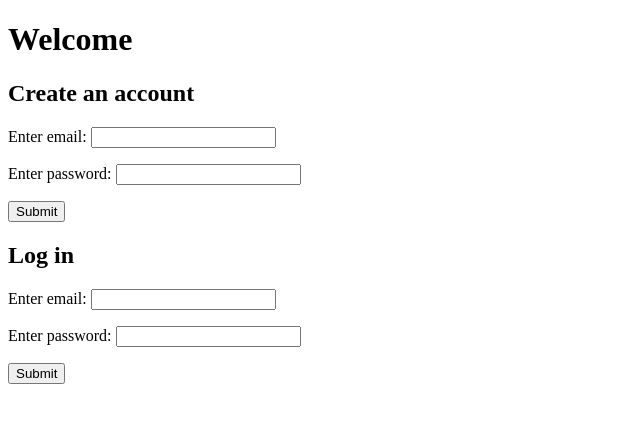
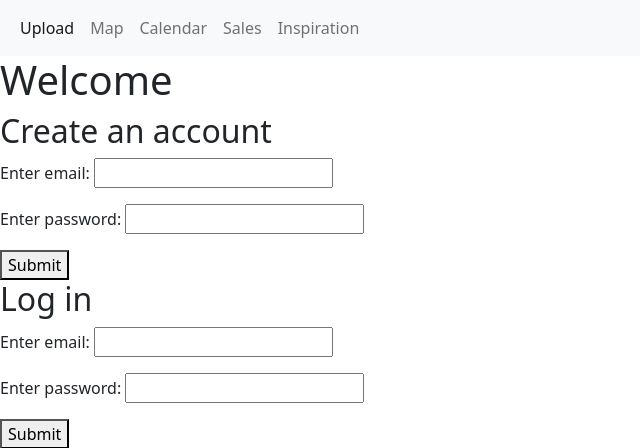
Before and after one commit to jrdjessica/Project-Flowchart, a Flask app: page / in a window 1280 px wide. Shown: the top 448 px of the page, without its empty margins (0-640 px from the left). Run offline with Flask 2, Linux system fonts and the light colour scheme.

Commit message:
Added nav bar

```diff
--- a/templates/base.html
+++ b/templates/base.html
@@ -4,6 +4,38 @@
 <head>
     <meta charset="utf-8">
     <meta name="viewport" content="width=devicewidth">
+    <link href="https://cdn.jsdelivr.net/npm/bootstrap@5.0.1/dist/css/bootstrap.min.css" rel="stylesheet"
+        integrity="sha384-+0n0xVW2eSR5OomGNYDnhzAbDsOXxcvSN1TPprVMTNDbiYZCxYbOOl7+AMvyTG2x" crossorigin="anonymous">
+    <link rel="stylesheet" type="text/css" href="static/css/style.css" />
+
+    <nav class="navbar navbar-expand-lg navbar-light bg-light">
+        <div class="container-fluid">
+            <!-- <button class="navbar-toggler" type="button" data-bs-toggle="collapse"
+                data-bs-target="#navbarSupportedContent" aria-controls="navbarSupportedContent" aria-expanded="false"
+                aria-label="Toggle navigation">
+                <span class="navbar-toggler-icon"></span>
+            </button> -->
+            <div class="collapse navbar-collapse" id="navbarSupportedContent">
+                <ul class="navbar-nav me-auto mb-2 mb-lg-0">
+                    <li class="nav-item">
+                        <a class="nav-link active" href="/login">Upload</a>
+                    </li>
+                    <li class="nav-item">
+                        <a class="nav-link" href="#">Map</a>
+                    </li>
+                    <li class="nav-item">
+                        <a class="nav-link" href="#">Calendar</a>
+                    </li>
+                    <li class="nav-item">
+                        <a class="nav-link" href="#">Sales</a>
+                    </li>
+                    <li class="nav-item">
+                        <a class="nav-link" href="#">Inspiration</a>
+                    </li>
+                </ul>
+            </div>
+        </div>
+    </nav>
     <title>
         {% block title %}{% endblock %}
     </title>
@@ -17,6 +49,12 @@
     </p>
     {% endfor %}
     {% block body %}{% endblock %}
+
+
+    <script src="https://cdn.jsdelivr.net/npm/bootstrap@5.0.1/dist/js/bootstrap.bundle.min.js"
+        integrity="sha384-gtEjrD/SeCtmISkJkNUaaKMoLD0//ElJ19smozuHV6z3Iehds+3Ulb9Bn9Plx0x4"
+        crossorigin="anonymous"></script>
+
 </body>
 
 </html>
```
Also changed, not shown: templates/dashboard.html (+8 -8 lines).
